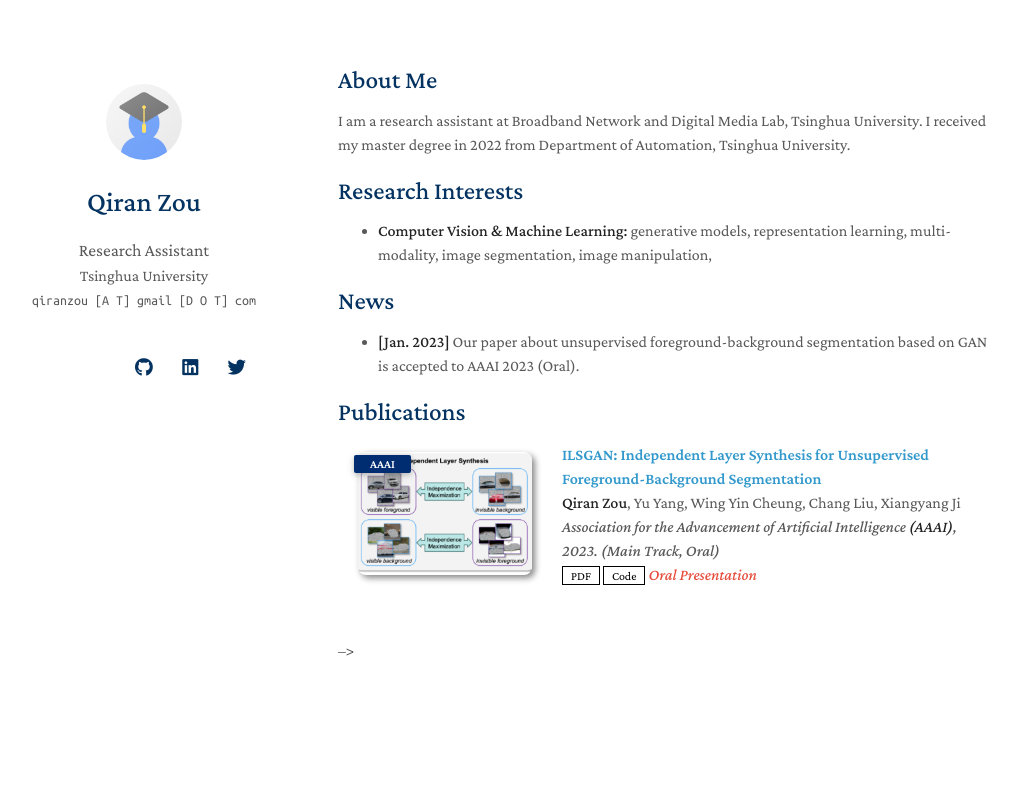
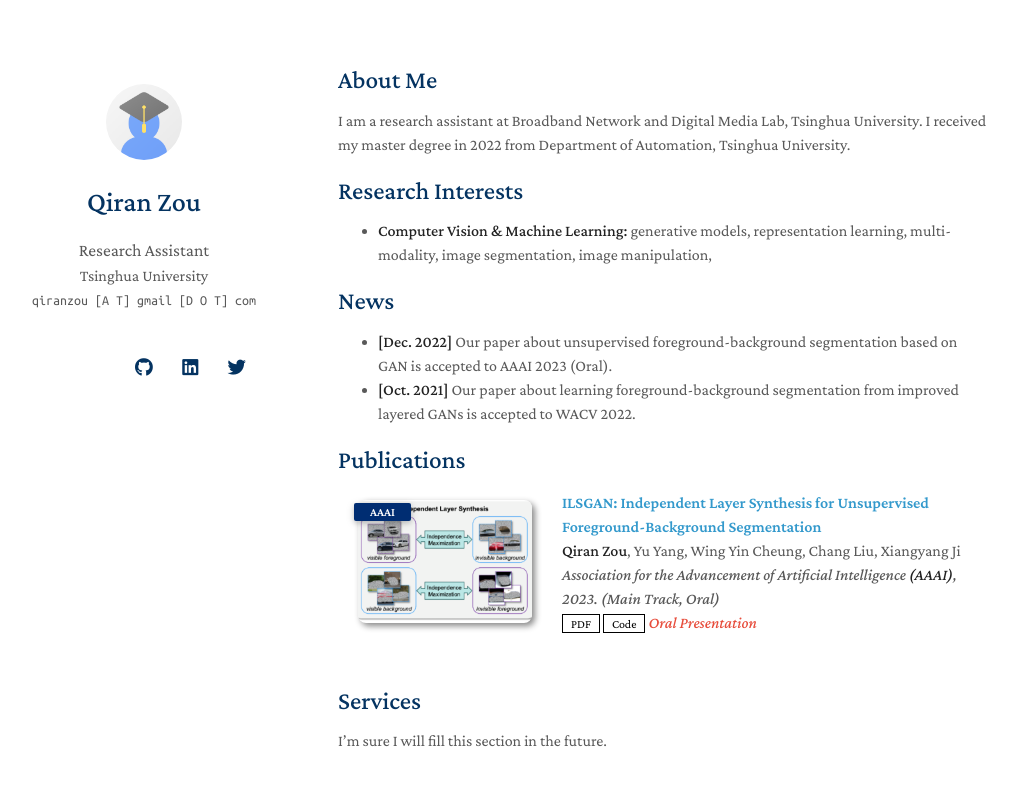
Before and after one commit to qrzou/qrzou.github.io, a Jekyll site: the page built from index.md, in a window 1280 px wide. Shown: the top 786 px of the page, without its empty margins (132-1149 px from the left). Built offline with Jekyll 4.4.1, drawn with Linux system fonts in a browser that asks for light colours; nearby versions of some CDN libraries; a style sheet for code colours, icons or effects is not loaded; our own code applies the rules of GitHub Pages for plain Markdown files.

Commit message:
Update index.md

```diff
--- a/index.md
+++ b/index.md
@@ -15,9 +15,9 @@ I am a research assistant at Broadband Network and Digital Media Lab, Tsinghua U
 
 ## News
 
-- **[Jan. 2023]** Our paper about unsupervised foreground-background segmentation based on GAN is accepted to AAAI 2023 (Oral).
-
+- **[Dec. 2022]** Our paper about unsupervised foreground-background segmentation based on GAN is accepted to AAAI 2023 (Oral).
+- **[Oct. 2021]** Our paper about learning foreground-background segmentation from improved layered GANs is accepted to WACV 2022.
 
 {% include_relative _includes/publications.md %}
 
-<!-- {% include_relative _includes/services.md %} -->
+{% include_relative _includes/services.md %}
```
